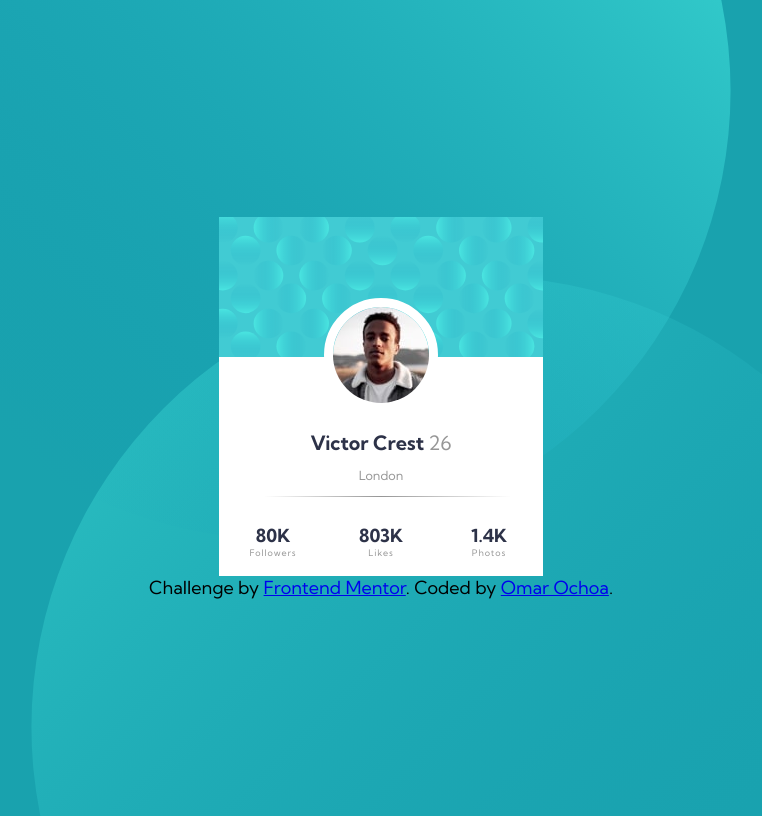
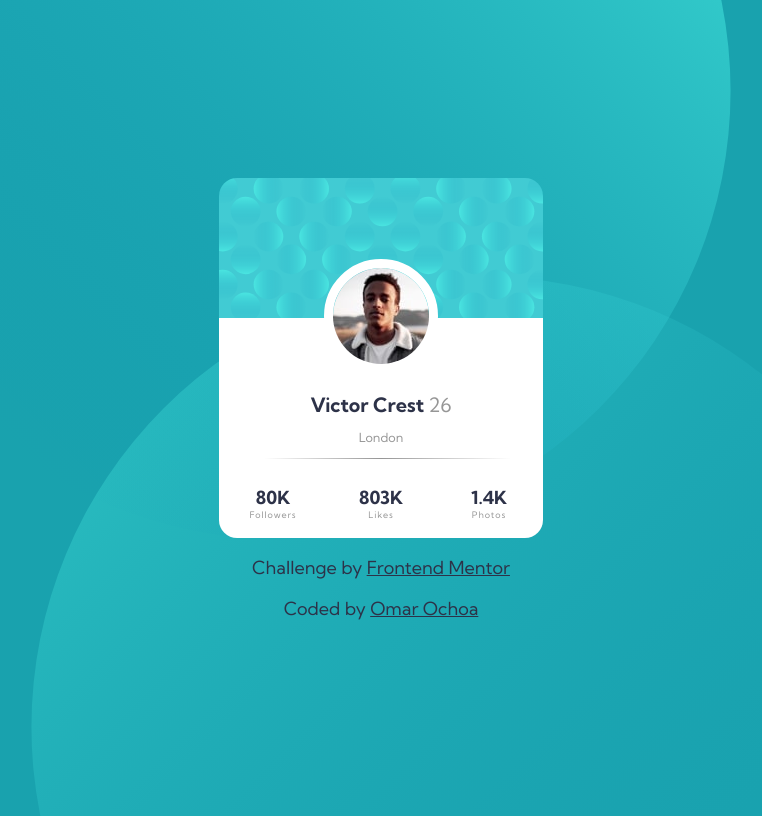
Before and after one commit to omarotxoa/profile-card-component, a plain HTML site: page index.html in a window 1280 px wide. Shown: the whole page, without its empty margins (259-1021 px from the left). Drawn offline with Linux system fonts and the light colour scheme.

Commit message:
Rounded corners and footer text

```diff
--- a/index.html
+++ b/index.html
@@ -35,8 +35,8 @@
     </div>
   </main>
   <footer>
-    Challenge by <a href="https://www.frontendmentor.io?ref=challenge" target="_blank">Frontend Mentor</a>.
-    Coded by <a href="https://github.com/omarotxoa" target="_blank">Omar Ochoa</a>.
+    <p>Challenge by <a href="https://www.frontendmentor.io?ref=challenge" target="_blank">Frontend Mentor</a></p>
+    <p>Coded by <a href="https://github.com/omarotxoa" target="_blank">Omar Ochoa</a></p>
   </footer>
 </body>
 </html>
--- a/styles.css
+++ b/styles.css
@@ -30,12 +30,12 @@ main {
     width: 18em;
     background-image: url(/images/bg-pattern-card.svg);
     background-repeat: no-repeat;
+    border-radius: 1em;
 }
 
 .wrapper {
     height: 75%;
     margin-top: 25%;
-    text-align: center;
 }
 
 section {
@@ -61,8 +61,25 @@ hr {
 }
 
 h1,
+section p,
+footer p,
+footer a {
+    color: var(--dark-desaturated-blue);
+}
+
+footer a:hover,
+footer a:active {
+    color: white;
+}
+
+.wrapper,
+footer {
+    text-align: center;
+}
+
+
+h1,
 section p {
-    color: var(--dark-desaturated-blue);
     font-weight: 700;
 }
 
```
